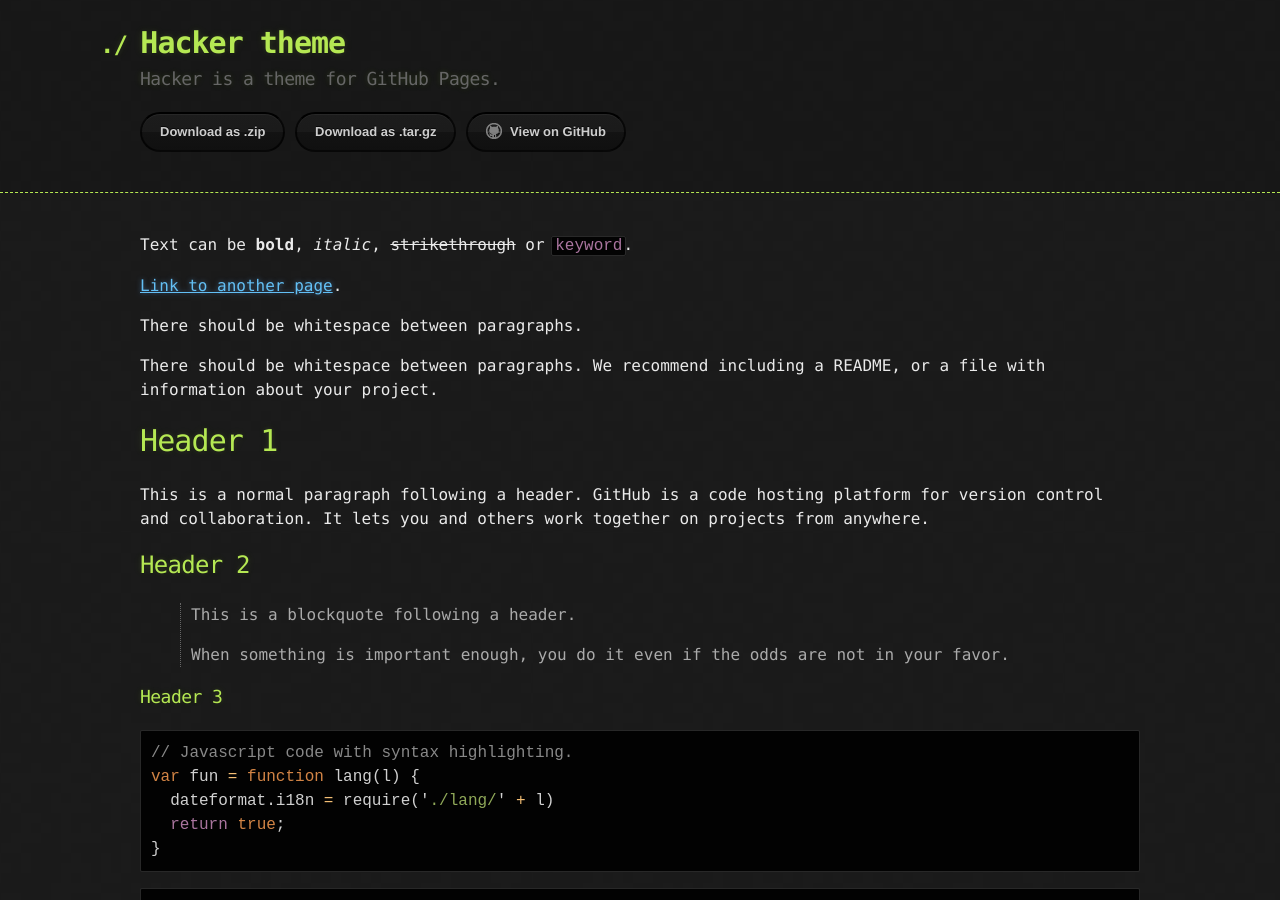
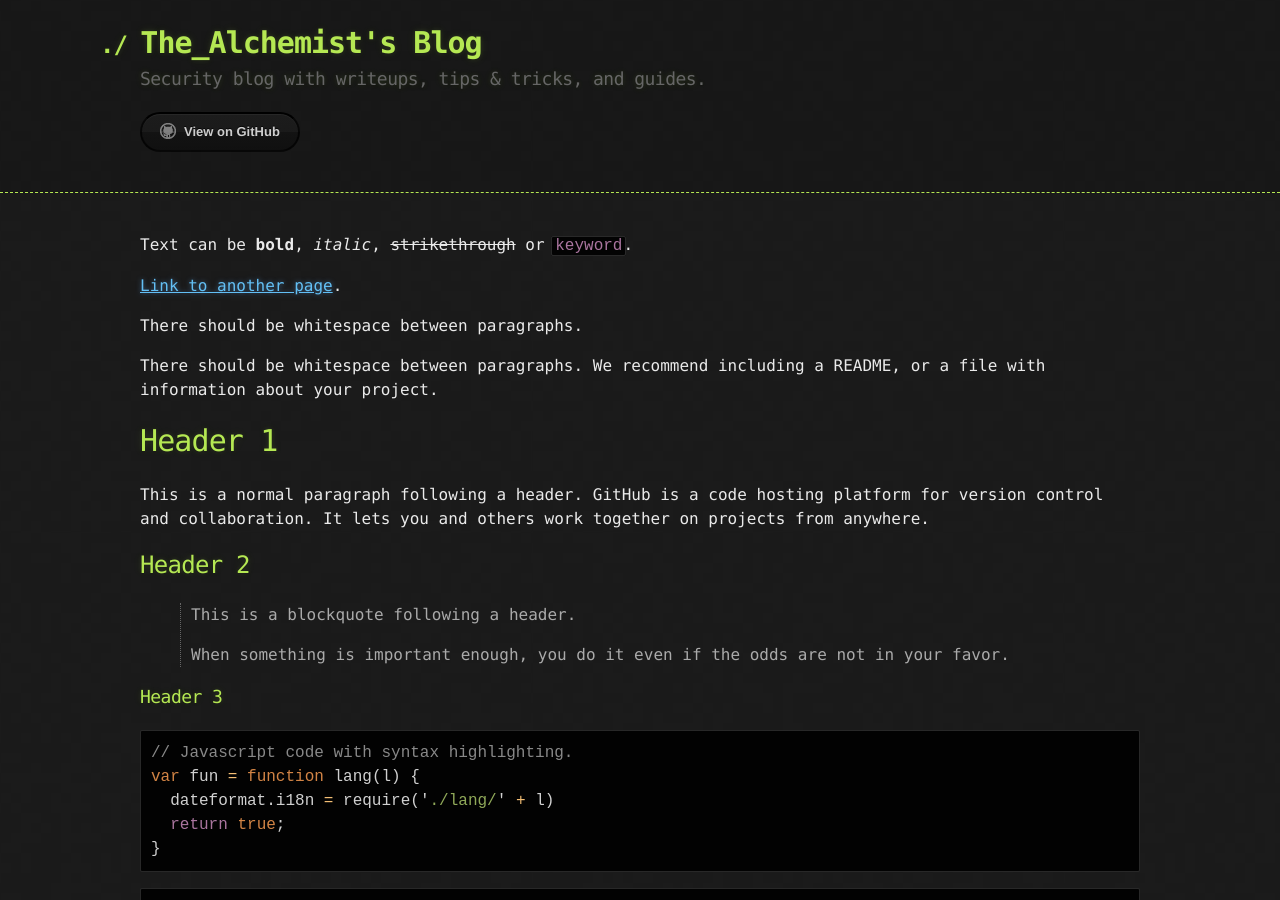
Before and after one commit to TheA1ch3m1st/thea1ch3m1st.github.io, a Jekyll site: the page built from index.md, in a window 1280 px wide and 900 px high. Built offline with Jekyll 4.4.1, drawn with Linux system fonts in a browser that asks for light colours.

Commit message:
Initial commit to _config.yml

```diff
--- a/_config.yml
+++ b/_config.yml
@@ -1,5 +1,3 @@
-title: Hacker theme
-description: Hacker is a theme for GitHub Pages.
-show_downloads: true
-google_analytics:
+title: The_Alchemist's Blog
+description: Security blog with writeups, tips & tricks, and guides.
 theme: jekyll-theme-hacker
```
